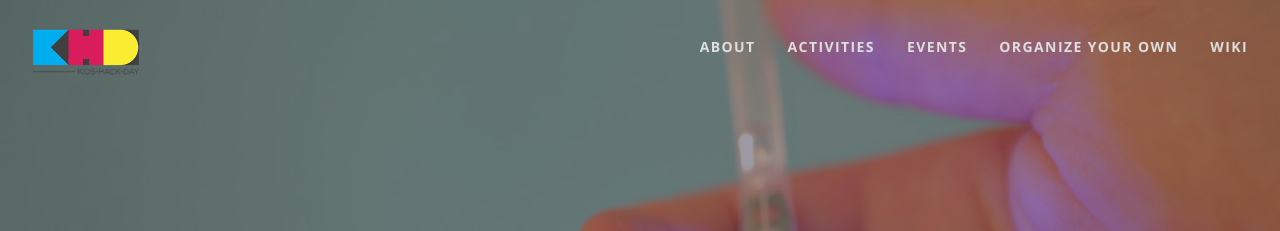
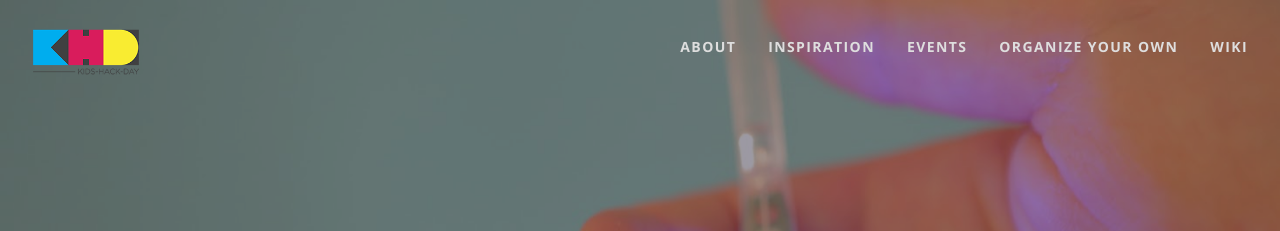
Before and after one commit to KidsHackDay/kidshackday.org, a Jekyll site: the page built from index.html, in a window 1280 px wide and 900 px high. Shown: the top 231 px of the window. Built offline with Jekyll 4.4.1, drawn with Linux system fonts in a browser that asks for light colours.

Commit message:
Update menu.yml

```diff
--- a/_data/menu.yml
+++ b/_data/menu.yml
@@ -3,8 +3,8 @@ items:
   - text: About
     link: /about
 
-  - text: Activities
-    link: /activities
+  - text: Inspiration
+    link: /inspiration
 
   - text: Events
     link: /events
```
